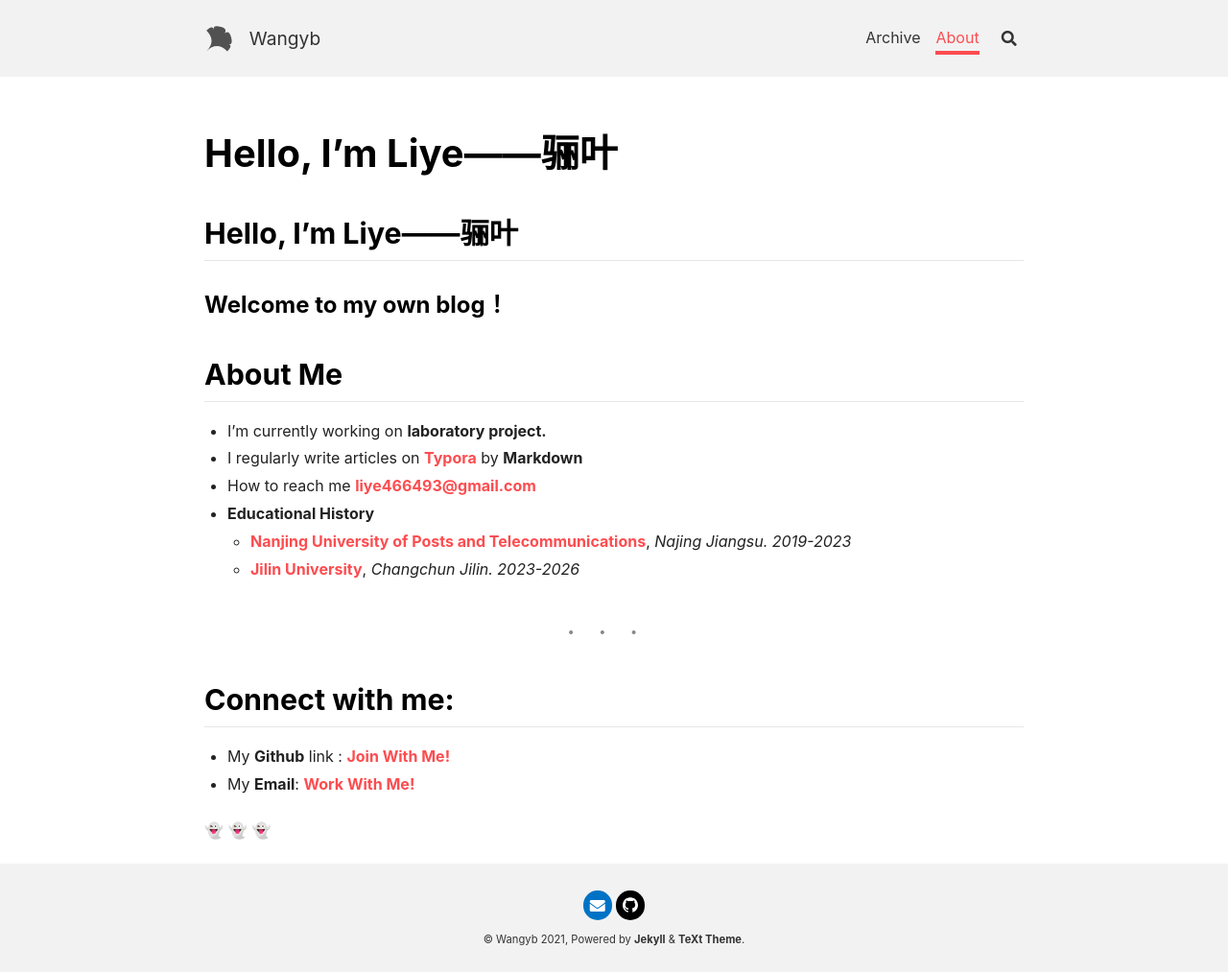
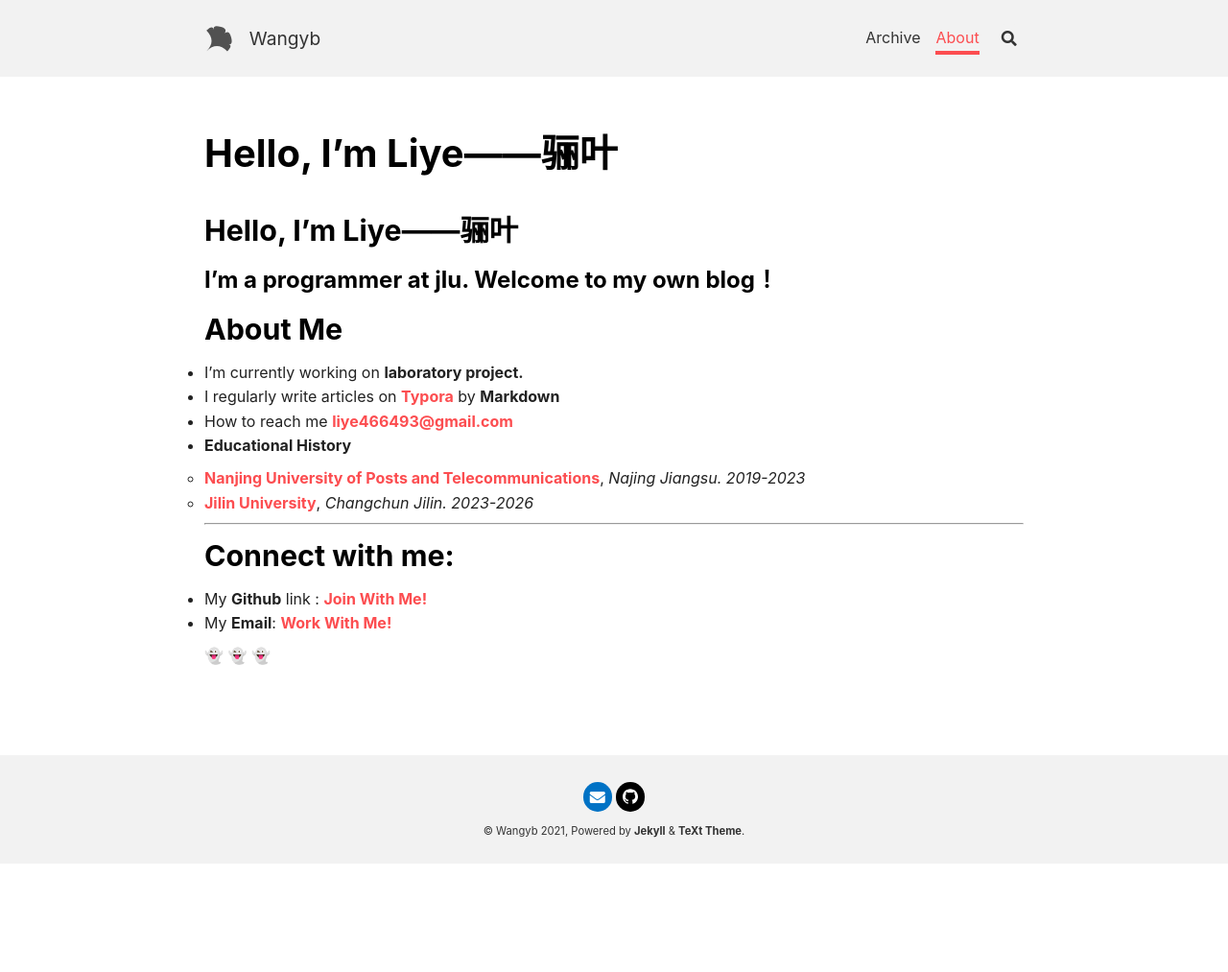
Before and after one commit to wangyb97/wangyb97.github.io, a Jekyll site: the page built from about.md, in a window 1280 px wide. Shown: the whole page at 96% size. Built offline with Jekyll 4.4.1, drawn with Linux system fonts in a browser that asks for light colours; nearby versions of some CDN libraries; emoji names are drawn with the system emoji font; our own code applies the rules of GitHub Pages for plain Markdown files; after the commit the page ends 900 px from its top, so only the background shows below that.

Commit message:
change some mdfiles

```diff
--- a/about.md
+++ b/about.md
@@ -28,7 +28,7 @@ key: page-about
 
 ## Hello, I'm Liye——骊叶
 
-### Welcome to my own blog！
+### I'm a programmer at jlu. Welcome to my own blog！
 
 ## About Me
 
```
Also changed, not shown: other parts of about.md (+1 -1 lines).
